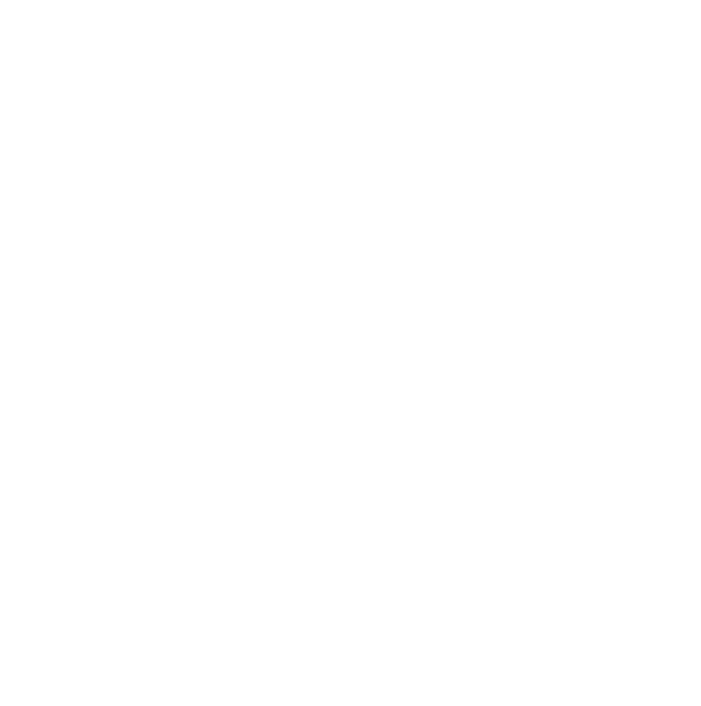
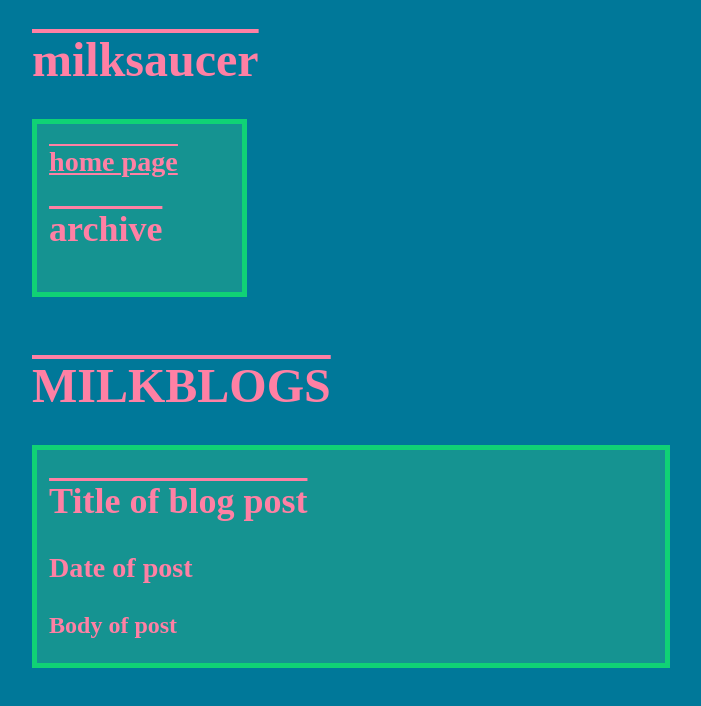
Before and after one commit to jestegs/milk-saucer-2, a plain HTML site: page blog.html in a window 1280 px wide. Shown: the whole page, without its empty margins (32-733 px from the left). Drawn offline with Linux system fonts and the light colour scheme.

Commit message:
added pages, spruced up style

```diff
--- a/blog.html
+++ b/blog.html
@@ -0,0 +1,26 @@
+<!DOCTYPE html>
+<html lang="en-US">
+    <head>
+        <title>milkblog</title>
+        <link rel="stylesheet" href="css/style_main.css">
+    </head>
+
+    <body>
+        <h1>milksaucer</h1>
+
+        <div class="introHeader">
+            <a href="index.html"><h3><u>home page</u></h3></a>
+            <h2>archive</h2>
+        </div>
+
+        <h1 style="margin-top: 5%">MILKBLOGS</h1>
+
+        <div class="blogPost">
+            <h2>Title of blog post</h2>
+            <h3>Date of post</h3>
+            <p>
+                Body of post
+            </p>
+        </div>
+    </body>
+</html>
--- a/css/style_main.css
+++ b/css/style_main.css
@@ -15,6 +15,9 @@
 
 html {
     background-color: var(--goss_darkteal);
+
+    font-size: 150%;
+    font-weight: bold;
 }
 
 body {
@@ -22,7 +25,11 @@ body {
     margin-left: 5%;
 }
 
-h1, h2, h3, h4 {
+h1, h2, h4 {
+    text-decoration: overline;
+}
+
+a h3 {
     text-decoration: overline;
 }
 
@@ -44,14 +51,36 @@ a:visited {
     padding-left: 1%;
     padding-right: 1%;
 }
+.mainPost h2 {
+    margin-bottom: 0;
+}
+.mainPost h3 {
+    font-style: italic;
+    margin-top: 0;
+}
+
+.blogPost {
+    background-color: var(--goss_teal);
+    color: var(--goss_pink);
+    border: 5px solid var(--goss_lightteal);
+
+    max-width: 50%;
+    margin-top: 1%;
+    padding-left: 1%;
+    padding-right: 1%;
+}
 
 .introHeader {
     background-color: var(--goss_teal);
     color: var(--goss_pink);
     border: 5px solid var(--goss_lightteal);
 
-    max-width: 25%;
+    max-width: 15%;
     padding: 1%;
+}
+.introHeader h3 {
+    margin-top: 10px;
+    margin-bottom: 10px;
 }
 
 
```
Also changed, not shown: gallery.html (added, +18 -0 lines), home.html (deleted, +0 -34 lines), index.html (added, +36 -0 lines), notebook.html (added, +18 -0 lines).
